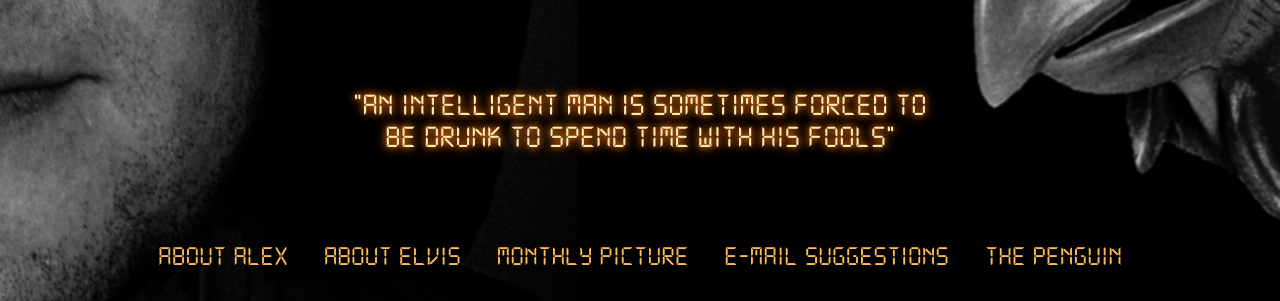
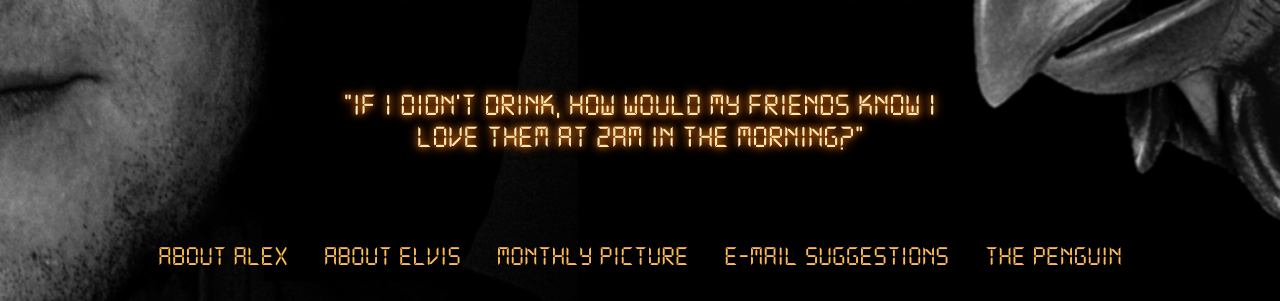
Before and after one commit to elvisthechicken/elvisthechicken.github.io, a plain HTML site: page index.html in a window 1280 px wide. Shown: the part 499-800 px from the top of the page. Drawn offline with Linux system fonts and the light colour scheme; files whose address does not match are found by name.

Commit message:
monthlypic updated

```diff
--- a/index.html
+++ b/index.html
@@ -43,7 +43,7 @@
   </section>
   <section id="quote">
     <p>
-      "An intelligent man is sometimes forced to be drunk to spend time with his fools"
+      "If I didn't drink, how would my friends know I love them at 2am in the morning?"
     </p>
   </section>
 </main>
```
Also changed, not shown: img/monthlypic.jpg.
